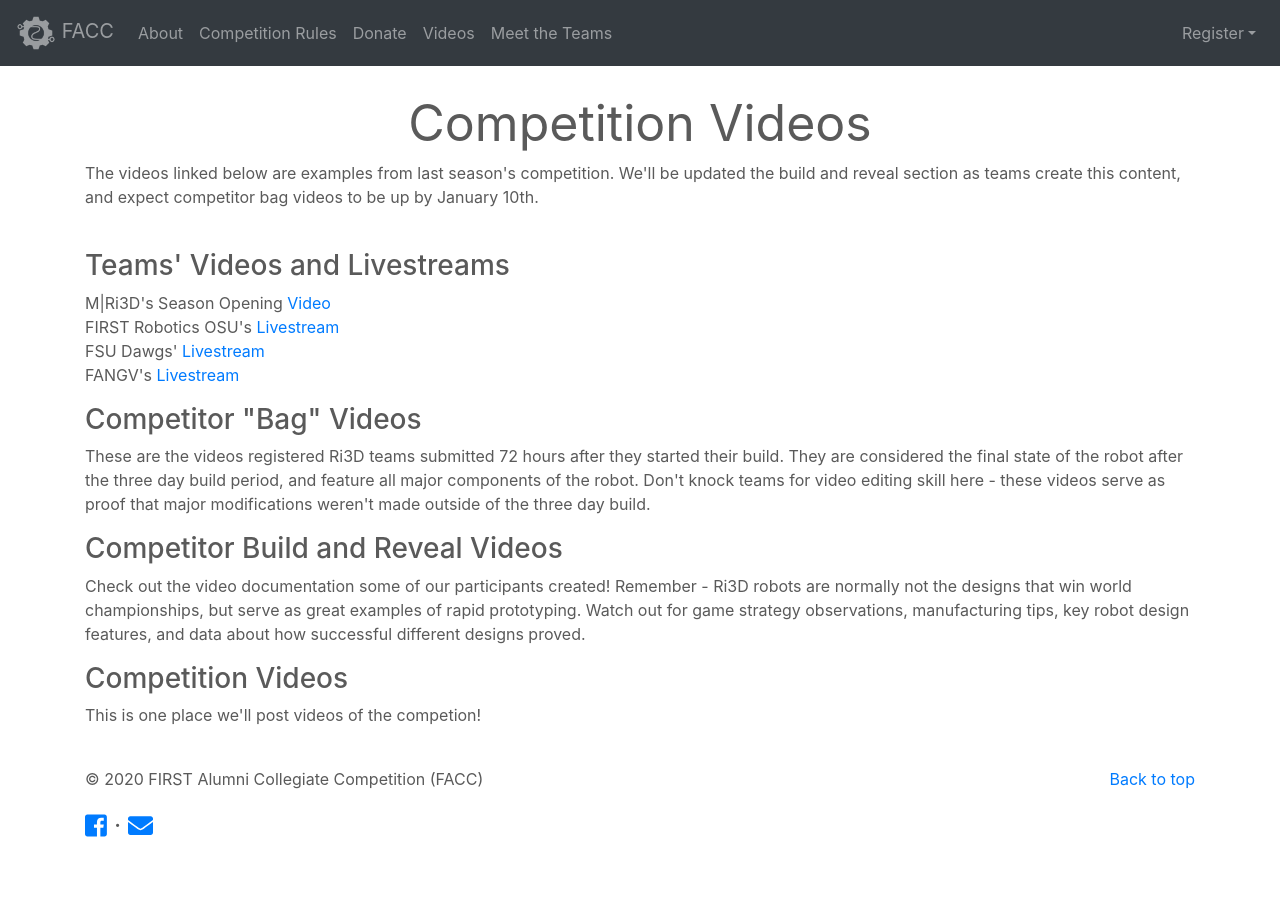
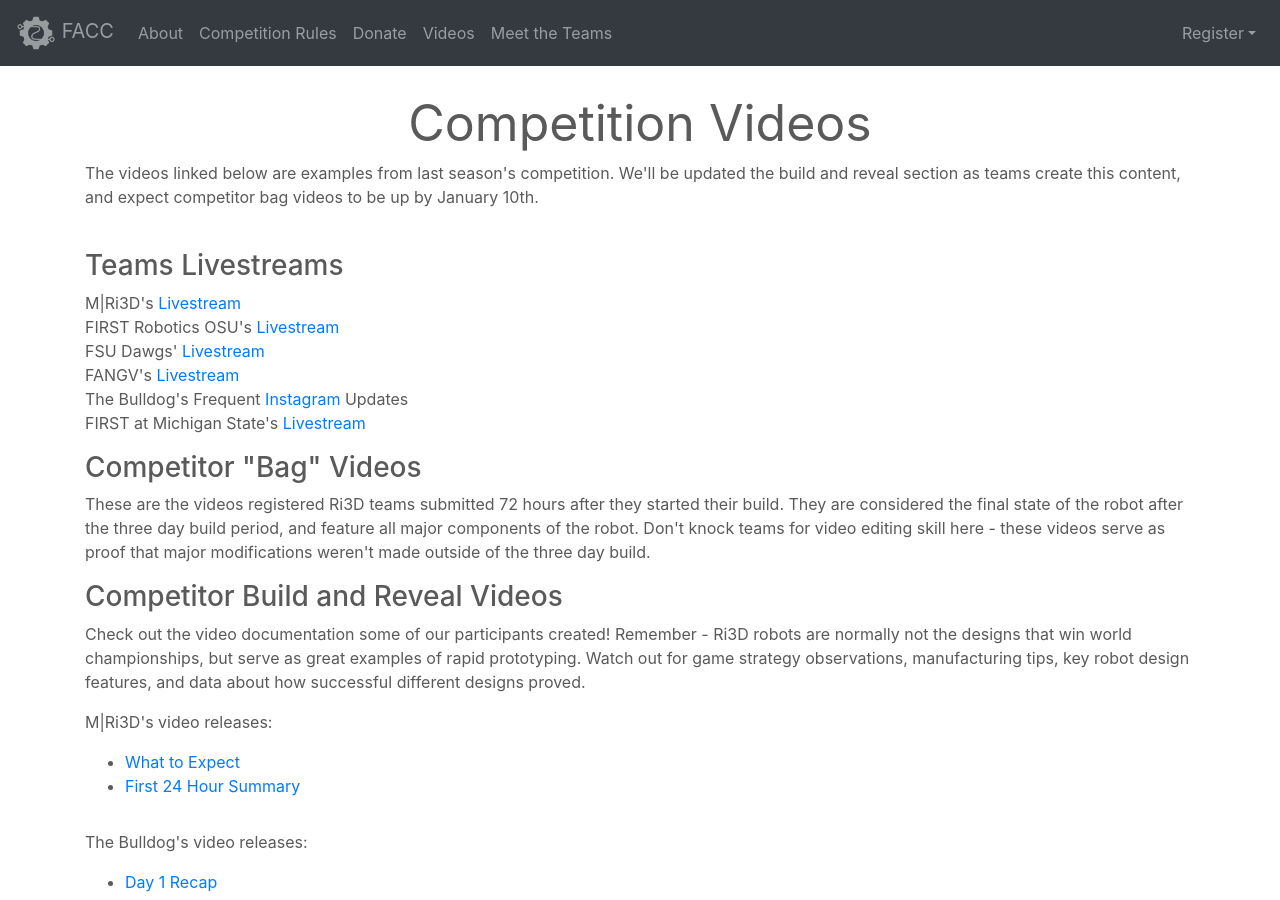
Before and after one commit to FAMNM/facc-website, a Jekyll site: the page built from media.html, in a window 1280 px wide and 900 px high. Built offline with Jekyll 4.4.1, drawn with Linux system fonts in a browser that asks for light colours; nearby versions of some CDN libraries.

Commit message:
Add new videos and team stream links

```diff
--- a/media.html
+++ b/media.html
@@ -30,15 +30,19 @@
         <div class="row featurette">
             <div class="card-deck mx-auto">
                 <div class="card border-0">
-                    <h3>Teams' Videos and Livestreams</h3>
+                    <h3>Teams Livestreams</h3>
                     <p>
-                       M|Ri3D's Season Opening <a href="https://youtu.be/KuTZvi9fEfM">Video</a>
+                       M|Ri3D's <a href="https://www.twitch.tv/famnm">Livestream</a>
                        <br />
                        FIRST Robotics OSU's <a href="https://www.twitch.tv/firstroboticsosu">Livestream</a>
                        <br />
                        FSU Dawgs' <a href="https://youtu.be/4cT54Nbvu_k">Livestream</a>
                        <br />
                        FANGV's <a href="https://www.twitch.tv/gvsufirstalumni">Livestream</a>
+                       <br />
+                       The Bulldog's Frequent <a href="https://www.instagram.com/kettering.ri3d/">Instagram</a> Updates
+                       <br />
+                       FIRST at Michigan State's <a href="http://www.twitch.tv/firstatmsu">Livestream</a>
                     </p>
                     <h3>Competitor "Bag" Videos</h3>
                     <p>
@@ -77,6 +81,36 @@
                     </p>
                     <br>
                     -->
+                    <p>
+                        M|Ri3D's video releases:
+                        <ul>
+                            <li>
+                                <a href="https://youtu.be/KuTZvi9fEfM">
+                                    What to Expect
+                                </a>
+                            </li>
+                            <li>
+                                <a href="https://youtu.be/_RTVrUvHmI4">
+                                    First 24 Hour Summary
+                                </a>
+                            </li>
+                        </ul>
+                    </p>
+                    <p>
+                        The Bulldog's video releases:
+                        <ul>
+                            <li>
+                                <a href="https://youtu.be/IJv66-fz65A">
+                                    Day 1 Recap
+                                </a>
+                            </li>
+                            <li>
+                                <a href="https://youtu.be/klQ2Sffv15k">
+                                    In-Depth CAD
+                                </a>
+                            </li>
+                        </ul>
+                    </p>
                     <h3>Competition Videos</h3>
                     <p>
                         This is one place we'll post videos of the competion!
--- a/teams.html
+++ b/teams.html
@@ -18,8 +18,8 @@ teams:
         twitter: "https://twitter.com/firstroboticosu"
         instagram: "https://www.instagram.com/firstroboticsosu/"
         website: "https://firstrobotics.osu.edu"
-        youtube: ""
-        twitch: ""
+        youtube: "https://www.youtube.com/channel/UCRsCDiSIQzP49JnIHDwDO_A"
+        twitch: "https://www.twitch.tv/firstroboticsosu"
         image: "teams/frosu.png"
     - 0:
         name: "FSU Dawgs"
@@ -39,7 +39,7 @@ teams:
         instagram: "https://www.instagram.com/firstatmsu/?hl=en"
         website: "https://firstatmsu.org/"
         youtube: ""
-        twitch: ""
+        twitch: "http://www.twitch.tv/firstatmsu"
         image: "teams/fms.png"
     - 0:
         name: "The Bulldogs"
```
